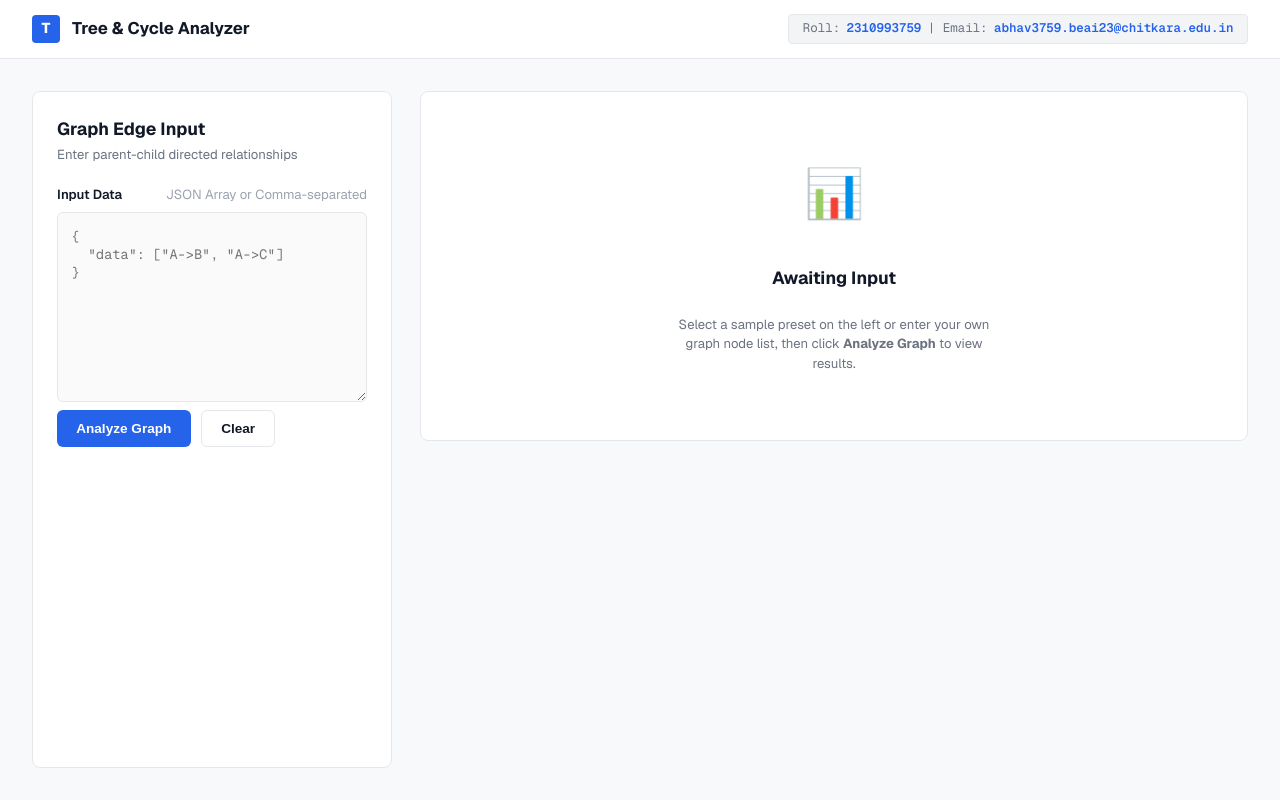
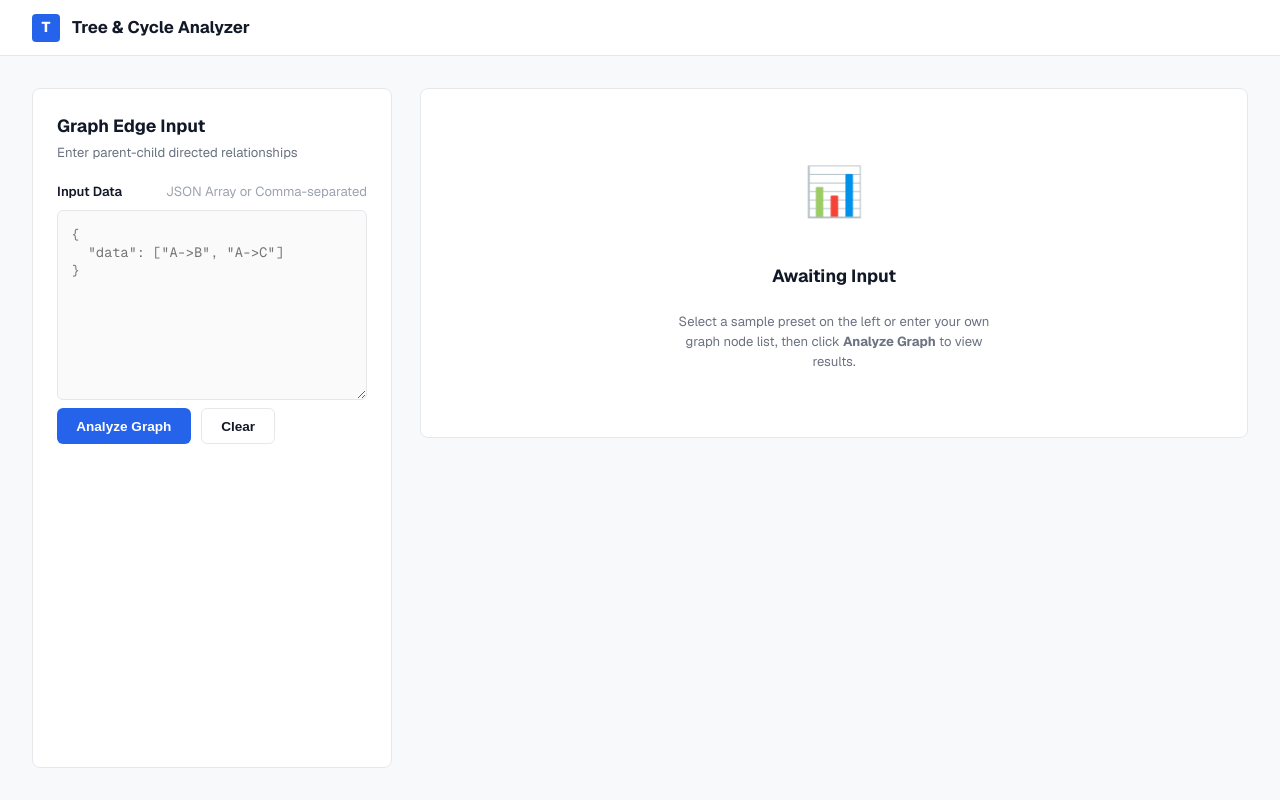
Before and after one commit to Abhavjindal/Bajaj-finserv-health-challenge, a Next.js app: page / in a window 1280 px wide. Built offline with nearby package versions, Linux system fonts and the light colour scheme.

Commit message:
Remove credentials pill from header - not required by spec

```diff
--- a/app/page.js
+++ b/app/page.js
@@ -73,9 +73,6 @@ export default function Home() {
           <div className="brand-section">
             <div className="brand-logo">T</div>
             <h1 className="brand-name">Tree & Cycle Analyzer</h1>
-          </div>
-          <div className="credentials-pill">
-            Roll: <span>2310993759</span> | Email: <span>abhav3759.beai23@chitkara.edu.in</span>
           </div>
         </div>
       </header>
```
